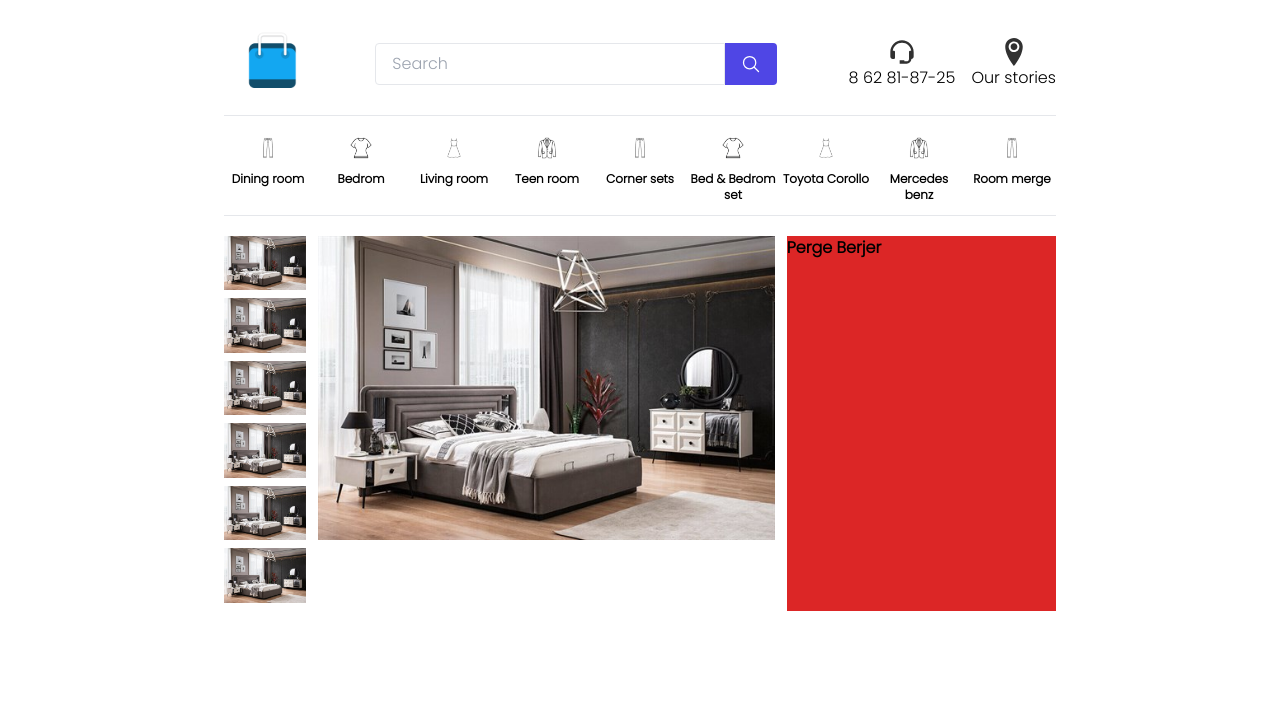
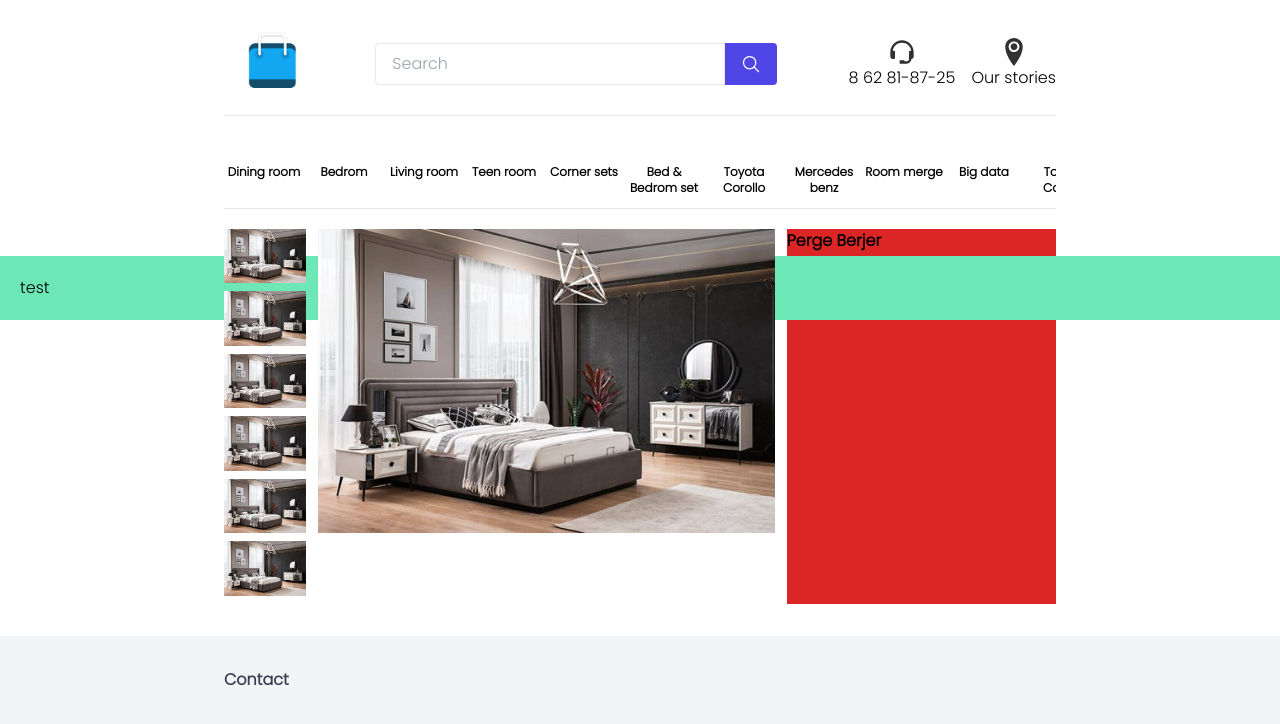
Before and after one commit to gylychmedov/mebelcommerce, a Next.js app: page /Product/product in a window 1280 px wide. Shown: the top 724 px of the page. Built offline with nearby package versions, Linux system fonts and the light colour scheme.

Commit message:
footer, slider

```diff
--- a/src/Layouts/View.js
+++ b/src/Layouts/View.js
@@ -1,4 +1,5 @@
 import Head from "next/head";
+import Footer from "../components/Footer/Footer";
 import Navbar from "../components/Navbar/Navbar";
 
 const View = (props) => {
@@ -12,6 +13,7 @@ const View = (props) => {
         <Navbar />
         {children}
       </main>
+      <Footer />
     </>
   );
 };
--- /dev/null
+++ b/src/components/Footer/Footer.js
@@ -0,0 +1,11 @@
+const Footer = () => {
+  return (
+    <footer className="mt-8 py-8 px-3 xl:px-56 bg-gray-100 flex flex-wrap">
+      <aside>
+        <div className="font-bold text-gray-700">Contact</div>
+      </aside>
+    </footer>
+  );
+};
+
+export default Footer;
--- a/src/components/Header/Categories.js
+++ b/src/components/Header/Categories.js
@@ -4,92 +4,123 @@ import CategoryMenu from "./CategoryMenu";
 const Categories = () => {
   return (
     <nav className="border-t">
-      <div className="my-5 border-b">
-        <Swiper
-          slidesPerView={3}
-          spaceBetween={5}
-          breakpoints={{
-            480: {
-              slidesPerView: 4,
-            },
-            640: {
-              slidesPerView: 6,
-            },
-            960: {
-              slidesPerView: 8,
-            },
-            1200: {
-              slidesPerView: 9,
-            },
-            1400: {
-              slidesPerView: 10,
-            },
-          }}
-        >
-          <SwiperSlide>
+      <div className="my-5 border-b flex overflow-x-auto">
         <CategoryMenu image="/categories/1.jpg" name="Dining room" />
-          </SwiperSlide>
-          <SwiperSlide>
         <CategoryMenu image="/categories/2.jpg" name="Bedrom" />
-          </SwiperSlide>
-          <SwiperSlide>
         <CategoryMenu image="/categories/3.jpg" name="Living room" />
-          </SwiperSlide>
-          <SwiperSlide>
         <CategoryMenu image="/categories/4.jpg" name="Teen room" />
-          </SwiperSlide>
-          <SwiperSlide>
         <CategoryMenu image="/categories/1.jpg" name="Corner sets" />
-          </SwiperSlide>
-          <SwiperSlide>
         <CategoryMenu image="/categories/2.jpg" name="Bed & Bedrom set" />
-          </SwiperSlide>
-          <SwiperSlide>
         <CategoryMenu image="/categories/3.jpg" name="Toyota Corollo" />
-          </SwiperSlide>
-          <SwiperSlide>
         <CategoryMenu image="/categories/4.jpg" name="Mercedes benz" />
-          </SwiperSlide>
-          <SwiperSlide>
         <CategoryMenu image="/categories/1.jpg" name="Room merge" />
-          </SwiperSlide>
-          <SwiperSlide>
         <CategoryMenu image="/categories/2.jpg" name="Big data" />
-          </SwiperSlide>
-          <SwiperSlide>
         <CategoryMenu image="/categories/3.jpg" name="Toyota Corollo" />
-          </SwiperSlide>
-          <SwiperSlide>
+        <CategoryMenu image="/categories/2.jpg" name="Bed & Bedrom set" />
+        <CategoryMenu image="/categories/3.jpg" name="Toyota Corollo" />
         <CategoryMenu image="/categories/4.jpg" name="Mercedes benz" />
-          </SwiperSlide>
-          <SwiperSlide>
         <CategoryMenu image="/categories/1.jpg" name="Room merge" />
-          </SwiperSlide>
-          <SwiperSlide>
         <CategoryMenu image="/categories/2.jpg" name="Big data" />
-          </SwiperSlide>
-          <SwiperSlide>
         <CategoryMenu image="/categories/3.jpg" name="Toyota Corollo" />
-          </SwiperSlide>
-          <SwiperSlide>
-            <CategoryMenu image="/categories/4.jpg" name="Mercedes benz" />
-          </SwiperSlide>
-          <SwiperSlide>
-            <CategoryMenu image="/categories/1.jpg" name="Room merge" />
-          </SwiperSlide>
-          <SwiperSlide>
-            <CategoryMenu image="/categories/2.jpg" name="Big data" />
-          </SwiperSlide>
-          <SwiperSlide>
-            <CategoryMenu image="/categories/3.jpg" name="Toyota Corollo" />
-          </SwiperSlide>
-          <SwiperSlide>
-            <CategoryMenu image="/categories/4.jpg" name="Mercedes benz" />
-          </SwiperSlide>
-        </Swiper>
       </div>
     </nav>
   );
 };
 
 export default Categories;
+
+// import { Swiper, SwiperSlide } from "swiper/react";
+// import CategoryMenu from "./CategoryMenu";
+
+// const Categories = () => {
+//   return (
+//     <nav className="border-t">
+//       <div className="my-5 border-b">
+//         <Swiper
+//           slidesPerView={3}
+//           spaceBetween={5}
+//           breakpoints={{
+//             480: {
+//               slidesPerView: 4,
+//             },
+//             640: {
+//               slidesPerView: 6,
+//             },
+//             960: {
+//               slidesPerView: 8,
+//             },
+//             1200: {
+//               slidesPerView: 9,
+//             },
+//             1400: {
+//               slidesPerView: 10,
+//             },
+//           }}
+//         >
+//           <SwiperSlide>
+//             <CategoryMenu image="/categories/1.jpg" name="Dining room" />
+//           </SwiperSlide>
+//           <SwiperSlide>
+//             <CategoryMenu image="/categories/2.jpg" name="Bedrom" />
+//           </SwiperSlide>
+//           <SwiperSlide>
+//             <CategoryMenu image="/categories/3.jpg" name="Living room" />
+//           </SwiperSlide>
+//           <SwiperSlide>
+//             <CategoryMenu image="/categories/4.jpg" name="Teen room" />
+//           </SwiperSlide>
+//           <SwiperSlide>
+//             <CategoryMenu image="/categories/1.jpg" name="Corner sets" />
+//           </SwiperSlide>
+//           <SwiperSlide>
+//             <CategoryMenu image="/categories/2.jpg" name="Bed & Bedrom set" />
+//           </SwiperSlide>
+//           <SwiperSlide>
+//             <CategoryMenu image="/categories/3.jpg" name="Toyota Corollo" />
+//           </SwiperSlide>
+//           <SwiperSlide>
+//             <CategoryMenu image="/categories/4.jpg" name="Mercedes benz" />
+//           </SwiperSlide>
+//           <SwiperSlide>
+//             <CategoryMenu image="/categories/1.jpg" name="Room merge" />
+//           </SwiperSlide>
+//           <SwiperSlide>
+//             <CategoryMenu image="/categories/2.jpg" name="Big data" />
+//           </SwiperSlide>
+//           <SwiperSlide>
+//             <CategoryMenu image="/categories/3.jpg" name="Toyota Corollo" />
+//           </SwiperSlide>
+//           <SwiperSlide>
+//             <CategoryMenu image="/categories/4.jpg" name="Mercedes benz" />
+//           </SwiperSlide>
+//           <SwiperSlide>
+//             <CategoryMenu image="/categories/1.jpg" name="Room merge" />
+//           </SwiperSlide>
+//           <SwiperSlide>
+//             <CategoryMenu image="/categories/2.jpg" name="Big data" />
+//           </SwiperSlide>
+//           <SwiperSlide>
+//             <CategoryMenu image="/categories/3.jpg" name="Toyota Corollo" />
+//           </SwiperSlide>
+//           <SwiperSlide>
+//             <CategoryMenu image="/categories/4.jpg" name="Mercedes benz" />
+//           </SwiperSlide>
+//           <SwiperSlide>
+//             <CategoryMenu image="/categories/1.jpg" name="Room merge" />
+//           </SwiperSlide>
+//           <SwiperSlide>
+//             <CategoryMenu image="/categories/2.jpg" name="Big data" />
+//           </SwiperSlide>
+//           <SwiperSlide>
+//             <CategoryMenu image="/categories/3.jpg" name="Toyota Corollo" />
+//           </SwiperSlide>
+//           <SwiperSlide>
+//             <CategoryMenu image="/categories/4.jpg" name="Mercedes benz" />
+//           </SwiperSlide>
+//         </Swiper>
+//       </div>
+//     </nav>
+//   );
+// };
+
+// export default Categories;
--- a/src/components/Header/CategoryMenu.js
+++ b/src/components/Header/CategoryMenu.js
@@ -1,19 +1,26 @@
 import Link from "next/link";
 import Image from "next/image";
+import { useState } from "react";
 
 const CategoryMenu = (props) => {
+  const [hover, setHover] = useState(false);
+  console.log(hover);
   return (
+    <>
       <Link href={props.link || "/"}>
         <a
-        onMouseOver={() => console.log(props)}
+          onMouseOver={() => setHover(true)}
+          onMouseLeave={() => setHover(false)}
           className="flex flex-col items-center text-center hover:text-red-600 cursor-pointer duration-300"
         >
-        <div className="px-8">
+          <div className="px-8 xl:px-10">
             <Image src={props.image} width="400" height="400" alt="img" />
           </div>
           <div className="mt-1 text-xs font-bold pb-3">{props.name}</div>
         </a>
       </Link>
+      <div className="fixed left-0 right-0 top-64 bg-green-300 p-5">test</div>
+    </>
   );
 };
 
--- a/src/components/Sliders/HomeSlider.js
+++ b/src/components/Sliders/HomeSlider.js
@@ -38,8 +38,8 @@ const HomeSlider = () => {
 
         <SwiperSlide>
           <Image
-            width="1180"
-            height="470"
+            width="1600"
+            height="600"
             src="/sliders/1.jpg"
             alt="slider"
             className="w-full rounded-lg"
@@ -47,8 +47,8 @@ const HomeSlider = () => {
         </SwiperSlide>
         <SwiperSlide>
           <Image
-            width="1180"
-            height="470"
+            width="1600"
+            height="600"
             src="/sliders/2.jpg"
             alt="slider"
             className="w-full rounded-lg"
--- a/src/styles/globals.css
+++ b/src/styles/globals.css
@@ -22,4 +22,5 @@
 ::-webkit-scrollbar-thumb {
   background: #adadad;
   border-radius: 10px;
+  height: 5px;
 }
```
Lines whose indentation alone changed are shown as unchanged.
